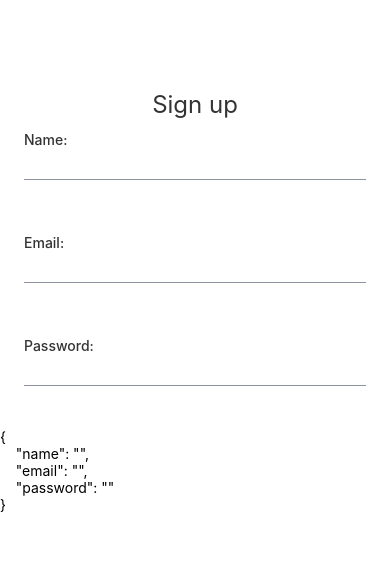
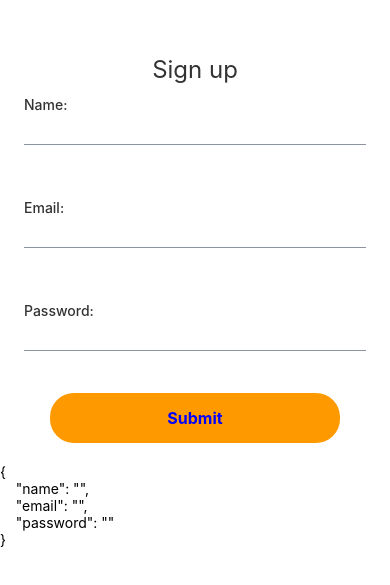
Before and after one commit to I-A11/Links-daily, a React Native app: screen / in a window 390 px wide. Shown: the part 121-706 px from the top of the page. Built offline with nearby package versions, Linux system fonts and the light colour scheme.

Commit message:
Create SubmitButton component to use it in different section in the app.

```diff
--- /dev/null
+++ b/components/auth/SubmitButton.js
@@ -0,0 +1,28 @@
+import { Text, View, StyleSheet, TouchableOpacity } from "react-native";
+
+const SubmitButton = () => {
+  return (
+    <TouchableOpacity style={styles.buttonContainer}>
+      <Text style={styles.button}>Submit</Text>
+    </TouchableOpacity>
+  );
+};
+export default SubmitButton;
+
+const styles = StyleSheet.create({
+  buttonContainer: {
+    backgroundColor: "#ff9900",
+    height: 50,
+    marginBottom: 20,
+    justifyContent: "center",
+    marginHorizontal: 50,
+    borderRadius: 24,
+  },
+
+  button: {
+    textAlign: "center",
+    fontWeight: "bold",
+    fontSize: 16,
+    color: "blue",
+  },
+});
--- a/components/auth/UserInput.js
+++ b/components/auth/UserInput.js
@@ -1,10 +1,21 @@
 import { Text, View, StyleSheet, TextInput } from "react-native";
 
-const UserInput = ({ filed, value, setValue }) => {
+const UserInput = ({
+  filed,
+  value,
+  setValue,
+  autoCapitalize = "none",
+  keyboardType = "default",
+  secureTextEntry = false,
+}) => {
   return (
     <View style={styles.inputContainer}>
       <Text style={styles.inputLabel}>{filed}:</Text>
       <TextInput
+        autoCorrect={false}
+        autoCapitalize={autoCapitalize}
+        keyboardType={keyboardType}
+        secureTextEntry={secureTextEntry}
         style={styles.input}
         value={value}
         onChangeText={(text) => setValue(text)}
--- a/screens/Signup.js
+++ b/screens/Signup.js
@@ -1,6 +1,7 @@
 import { useState } from "react";
-import { Text, View, StyleSheet, TextInput } from "react-native";
+import { Text, View, StyleSheet, TouchableOpacity } from "react-native";
 import UserInput from "../components/auth/UserInput";
+import SubmitButton from "../components/auth/SubmitButton";
 
 const Signup = () => {
   const [name, setName] = useState("");
@@ -10,10 +11,29 @@ const Signup = () => {
   return (
     <View style={styles.container}>
       <Text style={styles.text}>Sign up</Text>
-      <UserInput filed="Name" value={name} setValue={setName} />
-      <UserInput filed="Email" value={email} setValue={setEmail} />
-      <UserInput filed="Password" value={password} setValue={setPassword} />
+      <UserInput
+        filed="Name"
+        value={name}
+        setValue={setName}
+        autoCapitalize="words"
+        autoCorrect={false}
+      />
+      <UserInput
+        filed="Email"
+        value={email}
+        setValue={setEmail}
+        autoCompleteType="email"
+        keyboardType="email-address"
+      />
+      <UserInput
+        filed="Password"
+        value={password}
+        setValue={setPassword}
+        secureTextEntry={true}
+        autoCompleteType="password"
+      />
 
+      <SubmitButton />
       <Text>{JSON.stringify({ name, email, password }, null, 4)}</Text>
     </View>
   );
```
